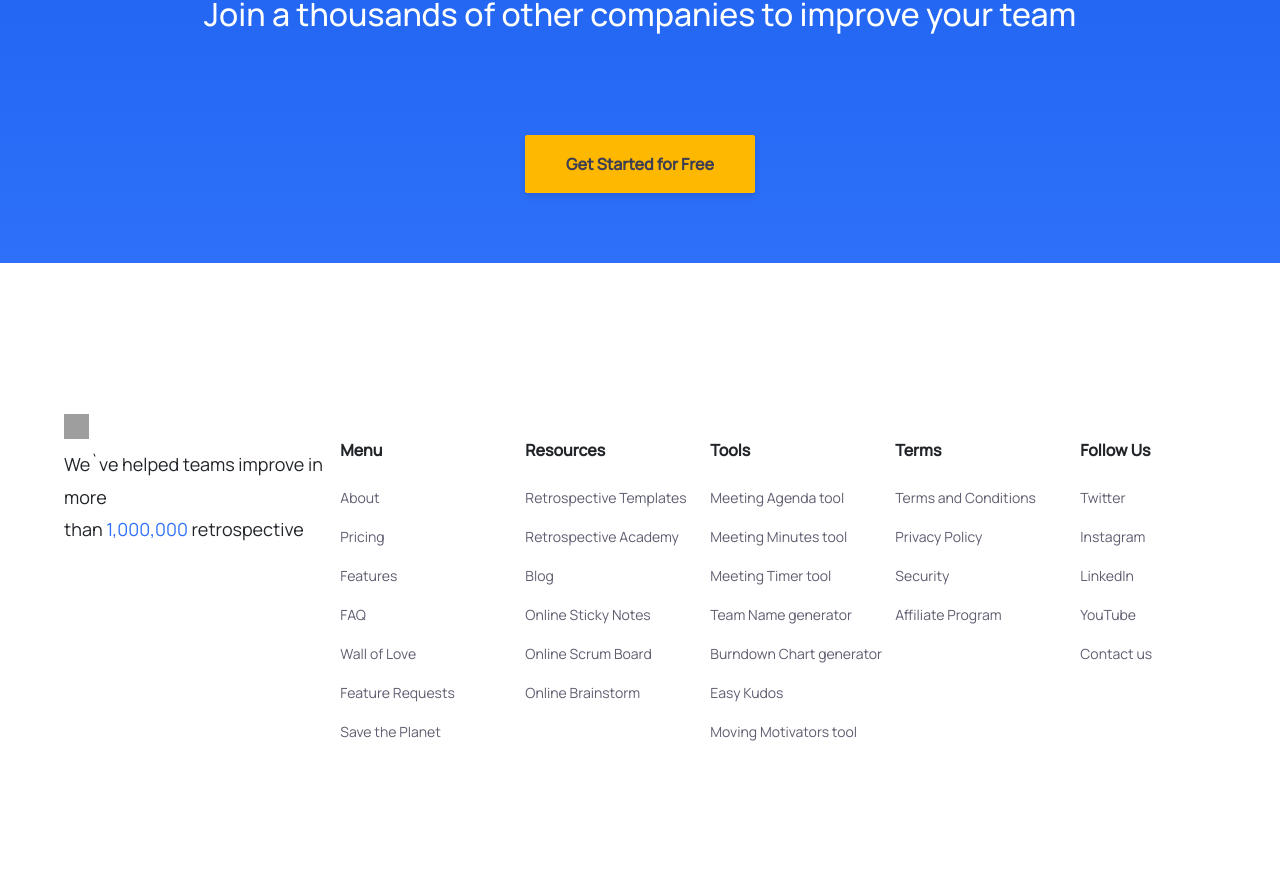
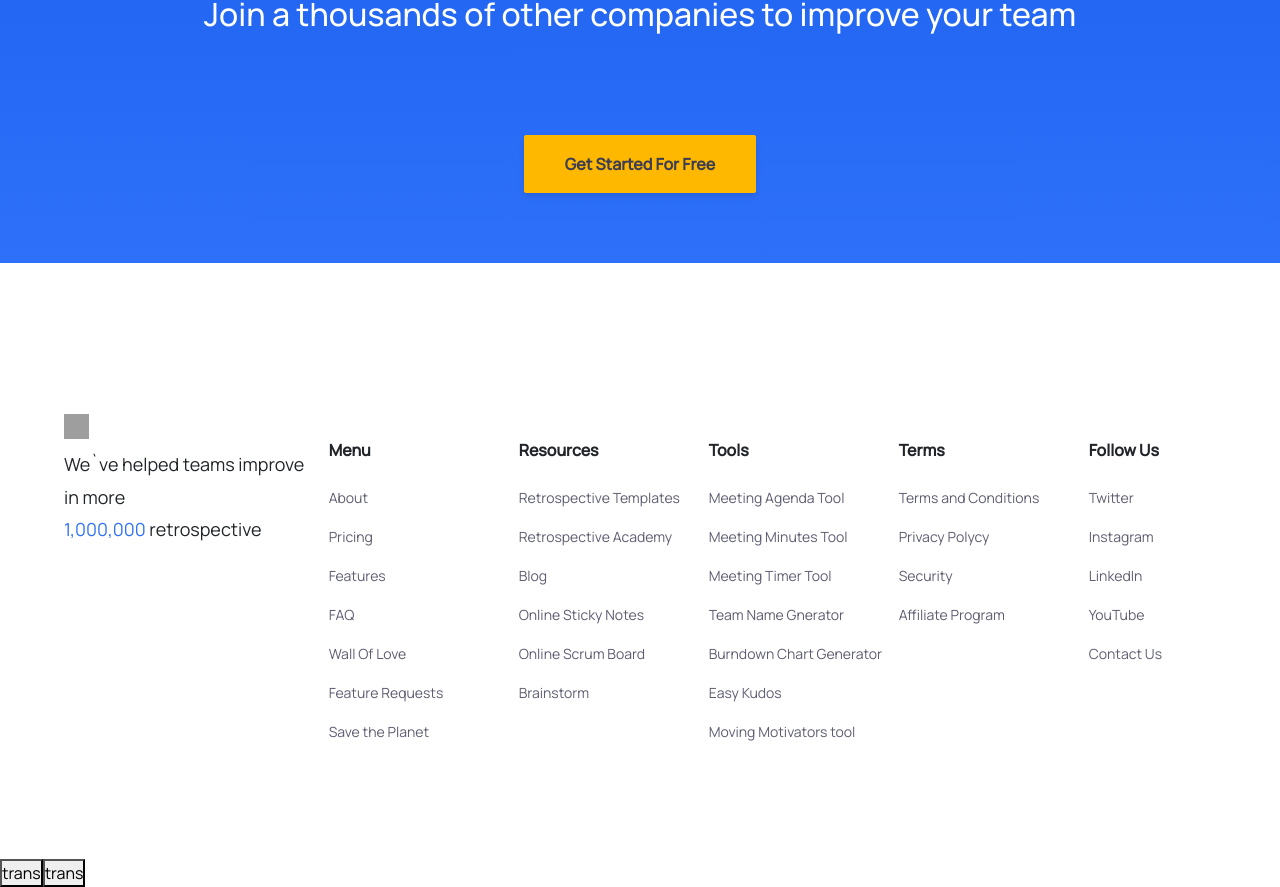
Before and after one commit to Amas9nine/solid-retro, a React (Create React App) app: page / in a window 1280 px wide. Shown: the part 435-1322 px from the top of the page. Before the commit the page ends 1294 px from the top, so only its background shows below. Built offline with nearby package versions, Linux system fonts and the light colour scheme; grey boxes are pictures that could not be loaded.

Commit message:
feat:footer layout

```diff
--- a/public/locales/en/translation.json
+++ b/public/locales/en/translation.json
@@ -1,7 +1,58 @@
 {
     "title": "Welcome to react using react-i18next ",
     "description": {
-        "part1": "To get started , edit <1>src/App.js</1> and saveto reload  " ,
+        "part1": "To get started , edit <1>src/App.js</1> and saveto reload  ",
         "part2": "Switch language between english and german using buttons above. "
+    },
+    "componies": "Join a thousands of other companies to improve your team",
+    "GetStartedForFree": "Get Started For Free",
+    "footer": {
+        "helpedTeams": "We`ve helped teams improve in more",
+        "retrospective": "retrospective",
+        "menu": {
+            "Menu":"Menu",
+            "About":"About",
+            "Pricing":"Pricing",
+            "Features":"Features",
+            "FAQ":"FAQ",
+            "WallofLove":"Wall Of Love",
+            "Feature":"Feature Requests",
+            "SavePlanet":"Save the Planet"
+        },
+        "resources":{
+            "Resources":"Resources",
+            "Templates":"Retrospective Templates",
+            "Academy":"Retrospective Academy",
+            "Blog":"Blog",
+            "Online":"Online Sticky Notes",
+            "OnlineScrum":"Online Scrum Board",
+            "Brainstorm":"Brainstorm"
+        },
+        "tools":{
+            "Tools":"Tools",
+            "Meeting":"Meeting Agenda Tool",
+            "Minutes":"Meeting Minutes Tool",
+            "Time":"Meeting Timer Tool",
+            "Team":"Team Name Gnerator",
+            "Burndown":"Burndown Chart Generator",
+            "Easy":"Easy Kudos",
+            "Moving":"Moving Motivators tool"
+        },
+        "terms":{
+            "Terms":"Terms",
+            "Conditions":"Terms and Conditions",
+            "Privacy":"Privacy Polycy",
+            "Security":"Security",
+            "Affllate":"Affiliate Program"
+        },
+        "follow":{
+            "Follow":"Follow Us",
+            "Twitter":"Twitter",
+            "Instagram":"Instagram",
+            "LinkedIn":"LinkedIn",
+            "YouTube":"YouTube",
+            "Contact":"Contact Us"
+        }
+
     }
 }
--- a/src/App.css
+++ b/src/App.css
@@ -1,6 +1,7 @@
 @import url('https://fonts.googleapis.com/css2?family=Manrope:wght@200;300;400;500&display=swap');
 *{
   padding: 0;
+  margin: 0;
   box-sizing: border-box;
   font-family: Manrope,sans-serif;
 }
--- a/src/App.js
+++ b/src/App.js
@@ -1,8 +1,9 @@
 import "./App.css";
 import { BrowserRouter, Routes, Route } from "react-router-dom";
 import HomePage from "./pages/HomePage";
-
+import { useTranslation } from "react-i18next";
 function App() {
+  const { i18n } = useTranslation();
   return (
     <>
       <BrowserRouter>
@@ -10,6 +11,8 @@ function App() {
           <Route path="/" element={<HomePage />} />
         </Routes>
       </BrowserRouter>
+      <button onClick={() => i18n.changeLanguage("ru")}>trans</button>
+      <button onClick={() => i18n.changeLanguage("en")}>trans</button>
     </>
   );
 }
--- /dev/null
+++ b/src/Components/bottomCompanies/BottomCompanies.jsx
@@ -0,0 +1,26 @@
+import css from "../bottomCompanies/bottom.module.scss";
+import { useTranslation } from "react-i18next";
+import Footer from "../footer/Footer";
+export default function BottomCompanies() {
+  const { t } = useTranslation();
+  return (
+    <div className={css.footerAndSecion}>
+      <div className={css.upFooterSection}>
+        <div className={css.logos}>
+          <img src="https://easyretro.io/_nuxt/img/intercom-white.ee67581.png" alt="INTERCOM" />
+          <img src="https://easyretro.io/_nuxt/img/vividseats-white.9dcaec1.png" alt="VIVIDSEATS" />
+          <img src="https://easyretro.io/_nuxt/img/ambienz-white.fd56aae.png" alt="AMBIENZ" />
+          <img src="https://easyretro.io/_nuxt/img/xing-white.bb30b9b.png" alt="XING" />
+        </div>
+
+        <div className={css.text}>
+          <h2>{t("componies")}</h2>
+        </div>
+        <div className={css.btn}>
+          <button>{t("GetStartedForFree")}</button>
+        </div>
+      </div>
+      <Footer />
+    </div>
+  );
+}
--- /dev/null
+++ b/src/Components/bottomCompanies/bottom.module.scss
@@ -0,0 +1,63 @@
+@import "./variables";
+
+.upFooterSection {
+  text-align: center;
+  background: linear-gradient(180deg, #0a52e5 -20.42%, #2e70f9);
+  padding: 70px 0;
+  width: 100%;
+
+  .logos {
+    width: 65%;
+    display: flex;
+    align-items: center;
+    justify-content: space-evenly;
+    margin: 0 auto;
+    @include breackpoint(lg){
+      width: 50%;
+      flex-wrap: wrap;
+      img{
+        padding: 20px;
+      }
+      @include breackpoint(md){
+        width: 100%;
+        flex-wrap: wrap;
+      }
+    }
+  }
+
+  .text {
+    height: 80px;
+    margin: 60px 0px;
+    text-align: center;
+    @include breackpoint(lg){
+      width: 55%;
+      margin: 0 auto;
+      padding: 50px 0;
+    }
+    @include breackpoint(md){
+      width: 80%;
+      flex-wrap: wrap;
+    }
+    h2 {
+      color: #fff;
+      font-weight: 500;
+    }
+  }
+
+  .btn {
+    button {
+      background-color: #ffb800;
+      box-shadow: 0 4px 6px rgb(0 0 0 / 10%);
+      border-radius: 2px;
+      color: #3e3e52;
+      text-decoration: none;
+      padding: 16px 40px;
+      font-weight: 700;
+      border: 1px solid transparent;
+      font-family: Manrope, sans-serif;
+      @include breackpoint(lg){
+        margin-top: 80px;
+      }
+    }
+  }
+}
--- a/src/Components/footer/Footer.jsx
+++ b/src/Components/footer/Footer.jsx
@@ -1,147 +1,133 @@
 import css from "./footer.module.scss";
+import { useTranslation } from "react-i18next";
+import { Link } from "react-router-dom";
 
 const Footer = () => {
+  const { t } = useTranslation();
   return (
-    <div className={css.footerAndSecion}>
-      <div className={css.upFooterSection}>
-        <div className={css.logos}>
-          <img src="https://easyretro.io/_nuxt/img/intercom-white.ee67581.png" alt="INTERCOM" />
-          <img src="https://easyretro.io/_nuxt/img/vividseats-white.9dcaec1.png" alt="VIVIDSEATS" />
-          <img src="https://easyretro.io/_nuxt/img/ambienz-white.fd56aae.png" alt="AMBIENZ" />
-          <img src="https://easyretro.io/_nuxt/img/xing-white.bb30b9b.png" alt="XING" />
-        </div>
-
-        <div className={css.text}>
-          <h2>Join a thousands of other companies to improve your team</h2>
-        </div>
-        <div className={css.btn}>
-          <button>Get Started for Free</button>
-        </div>
-      </div>
     <footer>
       <div className={css.logo}>
         <div className={css.logoImg}>
           <img src="	https://easyretro.io/_nuxt/img/logo-icon.94610e6.png" alt="" />
           <h3>
-              We`ve helped teams improve in more <br /> than{" "}
-              <span style={{ color: "#2e70f9" }}>1,000,000 </span> retrospective
+            {t("footer.helpedTeams")} <br />
+            <span style={{ color: "#2e70f9" }}>1,000,000 </span> {t("footer.retrospective")}
           </h3>
         </div>
       </div>
       <div className={css.menu}>
-          <legend>Menu</legend>
+        <legend>{t("footer.menu.Menu")}</legend>
         <ul>
           <li>
-              <a href="">About</a>
+            <Link to="#">{t("footer.menu.About")}</Link>
           </li>
           <li>
-              <a href="">Pricing</a>
+            <Link to="#">{t("footer.menu.Pricing")}</Link>
           </li>
           <li>
-              <a href="">Features</a>
+            <Link to="#">{t("footer.menu.Features")}</Link>
           </li>
           <li>
-              <a href="">FAQ</a>
+            <Link to="#">{t("footer.menu.FAQ")}</Link>
           </li>
           <li>
-              <a href="">Wall of Love</a>
+            <Link to="#">{t("footer.menu.WallofLove")}</Link>
           </li>
           <li>
-              <a href="">Feature Requests</a>
+            <Link to="#">{t("footer.menu.Feature")}</Link>
           </li>
           <li>
-              <a href=""> Save the Planet</a>
+            <Link to="#">{t("footer.menu.SavePlanet")}</Link>
           </li>
         </ul>
       </div>
       <div className={css.resources}>
-          <legend>Resources</legend>
+        <legend>{t("footer.resources.Resources")}</legend>
         <ul>
           <li>
-              <a href="">Retrospective Templates</a>
+            <Link to="#">{t("footer.resources.Templates")}</Link>
           </li>
           <li>
-              <a href="">Retrospective Academy</a>
+            <Link to="#">{t("footer.resources.Academy")}</Link>
           </li>
           <li>
-              <a href="">Blog</a>
+            <Link to="#">{t("footer.resources.Blog")}</Link>
           </li>
           <li>
-              <a href=""> Online Sticky Notes</a>
+            <Link to="#">{t("footer.resources.Online")}</Link>
           </li>
           <li>
-              <a href="">Online Scrum Board</a>
+            <Link to="#">{t("footer.resources.OnlineScrum")}</Link>
           </li>
           <li>
-              <a href="">Online Brainstorm</a>
+            <Link to="#">{t("footer.resources.Brainstorm")}</Link>
           </li>
         </ul>
       </div>
       <div className={css.tools}>
-          <legend>Tools</legend>
+        <legend>{t("footer.tools.Tools")}</legend>
         <ul>
           <li>
-              <a href="">Meeting Agenda tool</a>
+            <Link to="#">{t("footer.tools.Meeting")}</Link>
           </li>
           <li>
-              <a href="">Meeting Minutes tool</a>
+            <Link to="#">{t("footer.tools.Minutes")}</Link>
           </li>
           <li>
-              <a href="">Meeting Timer tool</a>
+            <Link to="#">{t("footer.tools.Time")}</Link>
           </li>
           <li>
-              <a href="">Team Name generator</a>
+            <Link to="#">{t("footer.tools.Team")}</Link>
           </li>
           <li>
-              <a href="">Burndown Chart generator</a>
+            <Link to="#">{t("footer.tools.Burndown")}</Link>
           </li>
           <li>
-              <a href=""> Easy Kudos</a>
+            <Link to="#">{t("footer.tools.Easy")}</Link>
           </li>
           <li>
-              <a href="">Moving Motivators tool</a>
+            <Link to="#">{t("footer.tools.Moving")}</Link>
           </li>
         </ul>
       </div>
       <div className={css.terms}>
-          <legend>Terms</legend>
+        <legend>{t("footer.terms.Terms")}</legend>
         <ul>
           <li>
-              <a href="">Terms and Conditions</a>
+            <Link to="#">{t("footer.terms.Conditions")}</Link>
           </li>
           <li>
-              <a href=""> Privacy Policy</a>
+            <Link to="#">{t("footer.terms.Privacy")}</Link>
           </li>
           <li>
-              <a href=""> Security</a>
+            <Link to="#">{t("footer.terms.Security")}</Link>
           </li>
           <li>
-              <a href=""> Affiliate Program </a>
+            <Link to="#">{t("footer.terms.Affllate")}</Link>
           </li>
         </ul>
       </div>
       <div className={css.followUs}>
-          <legend>Follow Us</legend>
+        <legend>{t("footer.follow.Follow")}</legend>
         <ul>
           <li>
-              <a href="">Twitter</a>
+            <Link to="#">{t("footer.follow.Twitter")}</Link>
           </li>
           <li>
-              <a href="">Instagram</a>
+            <Link to="#">{t("footer.follow.Instagram")}</Link>
           </li>
           <li>
-              <a href=""> LinkedIn</a>
+            <Link to="#">{t("footer.follow.LinkedIn")}</Link>
           </li>
           <li>
-              <a href="">YouTube</a>
+            <Link to="#">{t("footer.follow.YouTube")}</Link>
           </li>
           <li>
-              <a href=""> Contact us </a>
+            <Link to="#">{t("footer.follow.Contact")}</Link>
           </li>
         </ul>
       </div>
     </footer>
-    </div>
   );
 };
 
--- a/src/Components/footer/footer.module.scss
+++ b/src/Components/footer/footer.module.scss
@@ -1,66 +1,5 @@
+
 @import "./variables";
-
-.upFooterSection {
-  text-align: center;
-  background: linear-gradient(180deg, #0a52e5 -20.42%, #2e70f9);
-  padding: 70px 0;
-  width: 100%;
-
-  .logos {
-    width: 65%;
-    display: flex;
-    align-items: center;
-    justify-content: space-evenly;
-    margin: 0 auto;
-    @include breackpoint(lg){
-      width: 50%;
-      flex-wrap: wrap;
-      img{
-        padding: 20px;
-      }
-      @include breackpoint(md){
-        width: 100%;
-        flex-wrap: wrap;
-      }
-    }
-  }
-
-  .text {
-    height: 80px;
-    margin: 60px 0px;
-    text-align: center;
-    @include breackpoint(lg){
-      width: 55%;
-      margin: 0 auto;
-      padding: 50px 0;
-    }
-    @include breackpoint(md){
-      width: 80%;
-      flex-wrap: wrap;
-    }
-    h2 {
-      color: #fff;
-      font-weight: 500;
-    }
-  }
-
-  .btn {
-    button {
-      background-color: #ffb800;
-      box-shadow: 0 4px 6px rgb(0 0 0 / 10%);
-      border-radius: 2px;
-      color: #3e3e52;
-      text-decoration: none;
-      padding: 16px 40px;
-      font-weight: 700;
-      border: 1px solid transparent;
-      font-family: Manrope, sans-serif;
-      @include breackpoint(lg){
-        margin-top: 80px;
-      }
-    }
-  }
-}
 
 footer {
   width: 90%;
@@ -69,7 +8,7 @@ footer {
   display: grid;
   padding: 90px 0;
   grid-template-columns: 2fr 180px 180px 180px 180px 1fr;
-  grid-gap: 5px;
+  grid-gap: 10px;
   @include breackpoint(lg){
     grid-template-columns: 200px 200px 200px;
     grid-gap: 50px;
--- a/src/pages/HomePage.jsx
+++ b/src/pages/HomePage.jsx
@@ -1,9 +1,9 @@
-import Footer from "../Components/footer/Footer";
+import BottomCompanies from "../Components/bottomCompanies/BottomCompanies";
 
 export default function HomePage() {
   return (
     <div>
-      <Footer />
+      <BottomCompanies />
     </div>
   );
 }
```
Also changed, not shown: public/locales/ru/translation.json (+50 -0 lines), src/Components/bottomCompanies/_variables.scss (added, +51 -0 lines). Lines whose indentation alone changed are shown as unchanged.
